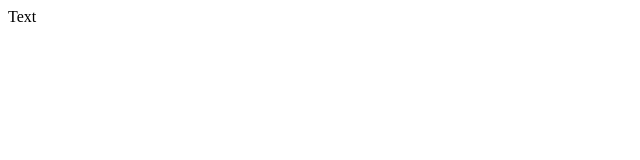
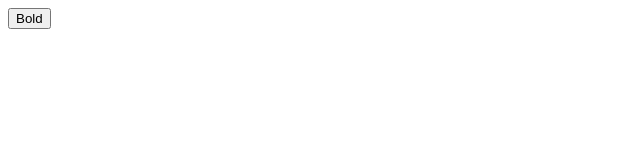
Before and after one commit to digital-genba/rnd-80, a Next.js app: page / in a window 1280 px wide. Shown: the top 160 px of the page, without its empty margins (0-640 px from the left). Built offline with nearby package versions, Linux system fonts and the light colour scheme.

Commit message:
Minimal draftjs implementation

```diff
--- a/components/TextEditor.tsx
+++ b/components/TextEditor.tsx
@@ -1,7 +1,27 @@
-export default () => {
-  return (
-    <div>
-      Text
-    </div>
-  );
+import { Editor, EditorState } from 'draft-js';
+import 'draft-js/dist/Draft.css';
+
+class TextEditor extends React.Component {
+
+  constructor(props) {
+    super(props);
+    this.state = {editorState: EditorState.createEmpty()};
+    this.onChange = (editorState) => this.setState({editorState});
+  }
+
+  _onBoldClick = () => {
+    this.onChange(RichUtils.toggleInlineStyle(this.state.editorState, 'BOLD'));
+  }
+
+  render() {
+    console.log(this.state);
+    return (
+      <div>
+        <button onClick={this._onBoldClick}>Bold</button>
+        <Editor editorState={this.state.editorState} onChange={this.onChange} />
+      </div>
+    );
+  }
 }
+
+export default TextEditor;
--- a/next.config.js
+++ b/next.config.js
@@ -1,7 +1,8 @@
 const withTypescript = require('@zeit/next-typescript');
+const withCss = require('@zeit/next-css');
 const fp = require('lodash/fp');
 
-module.exports = fp.compose(withTypescript)({
+module.exports = fp.compose(withTypescript, withCss)({
   webpack: (config) => {
     // Fixes npm packages that depend on `fs` module
     config.node = {
--- a/package.json
+++ b/package.json
@@ -6,7 +6,9 @@
     "start": "next start"
   },
   "dependencies": {
+    "@zeit/next-css": "^0.2.0",
     "@zeit/next-typescript": "^1.1.0",
+    "draft-js": "^0.10.5",
     "next": "^6.1.1",
     "react": "^16.4.1",
     "react-dom": "^16.4.1"
```
Also changed, not shown: 2 other files (tests, documents, lock files or other folders).
